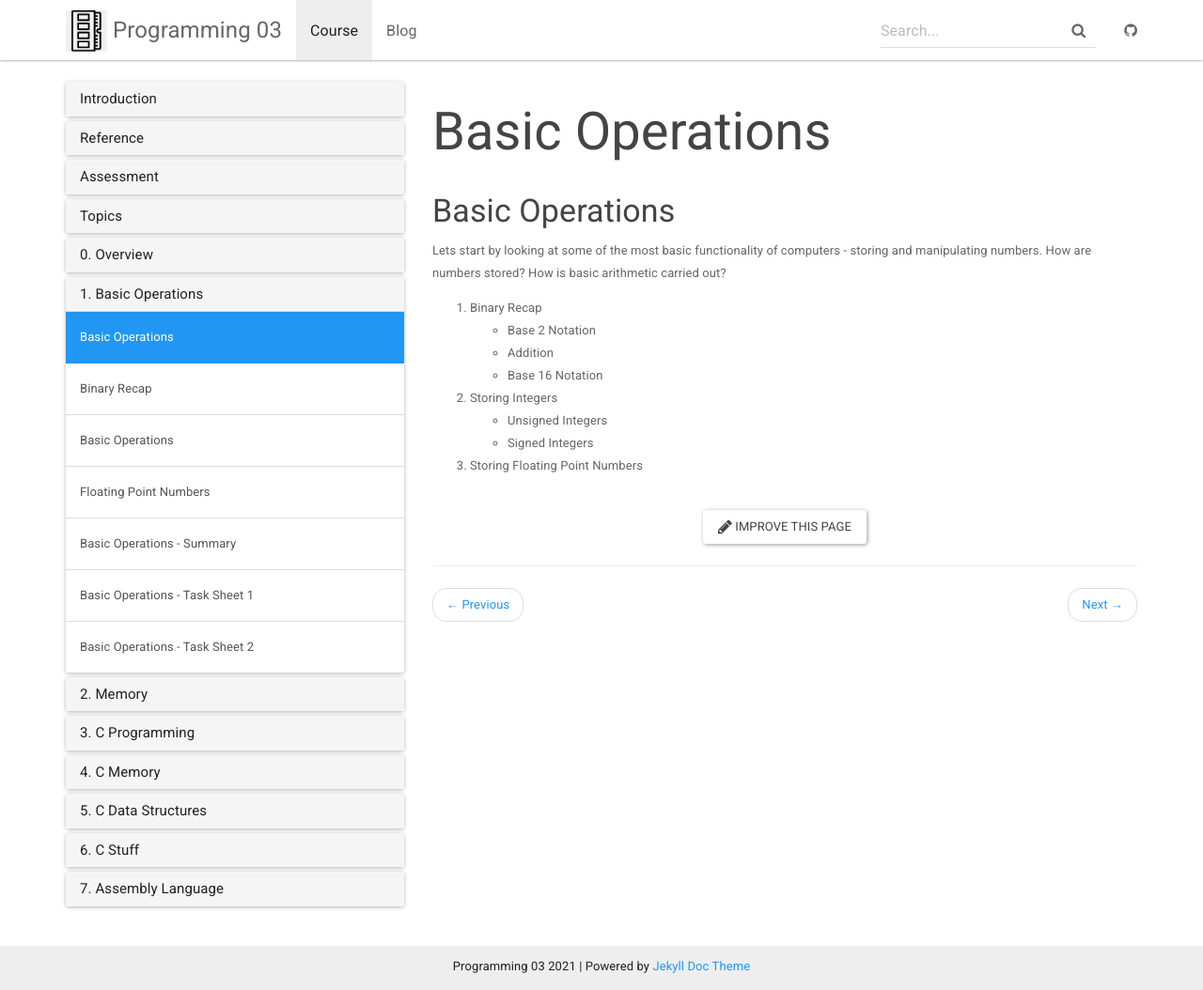
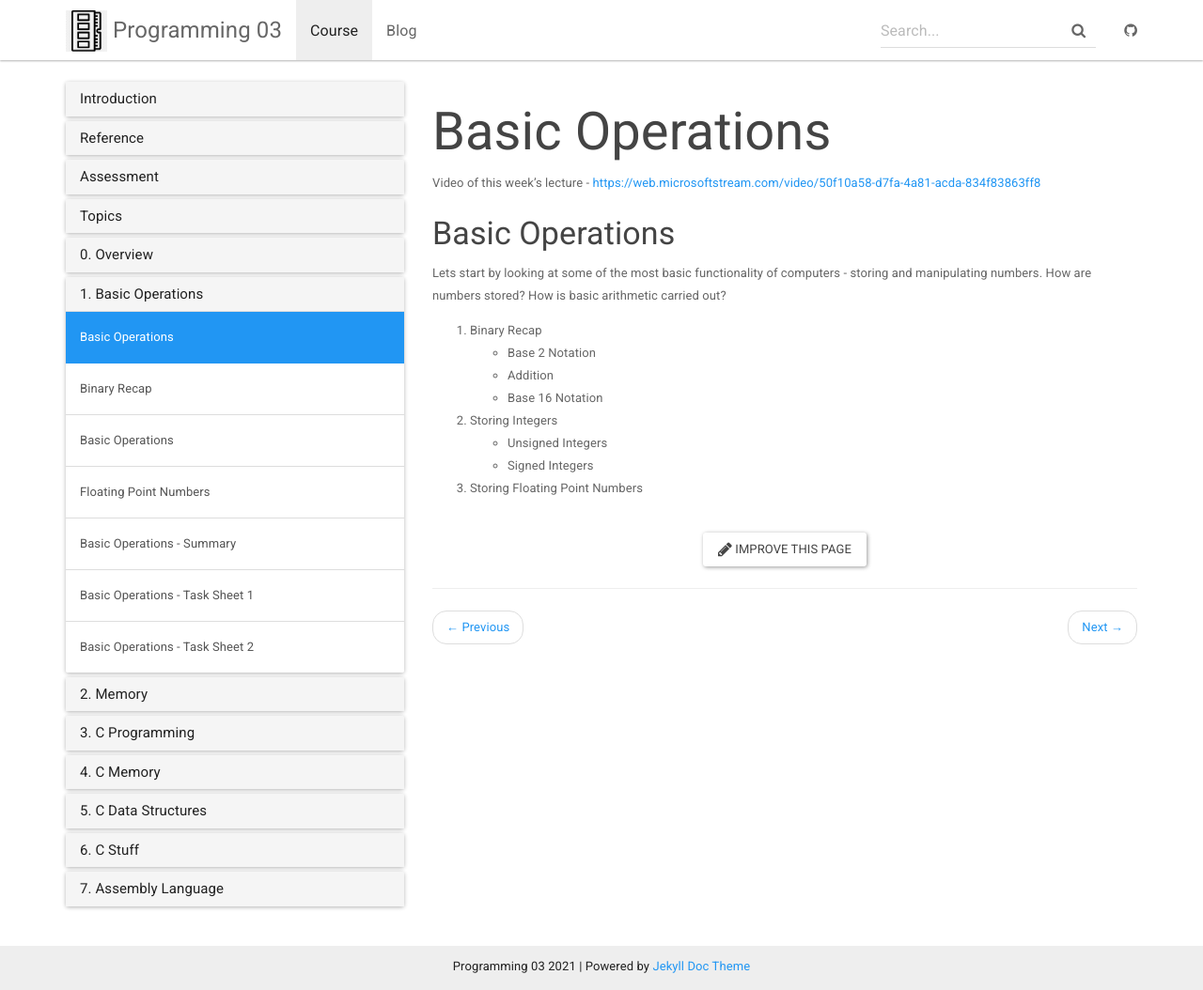
Before and after one commit to andyguestysj/prog03, a Jekyll site: the page built from _docs/topics/1-basicops/bops-intro.md, in a window 1280 px wide and 1054 px high. Shown: the whole window at 94% size. Built offline with Jekyll 4.4.1, drawn with Linux system fonts in a browser that asks for light colours.

Commit message:
fixes bops

```diff
--- a/_docs/topics/1-basicops/bops-intro.md
+++ b/_docs/topics/1-basicops/bops-intro.md
@@ -3,6 +3,7 @@ title: Basic Operations
 permalink: /docs/bops-intro/
 ---
 
+Video of this week's lecture - [https://web.microsoftstream.com/video/50f10a58-d7fa-4a81-acda-834f83863ff8](https://web.microsoftstream.com/video/50f10a58-d7fa-4a81-acda-834f83863ff8)
 ### Basic Operations
 
 Lets start by looking at some of the most basic functionality of computers - storing and manipulating numbers. How are numbers stored? How is basic arithmetic carried out?
```
Also changed, not shown: _docs/topics/1-basicops/bops-integers.md (+3 -0 lines).
